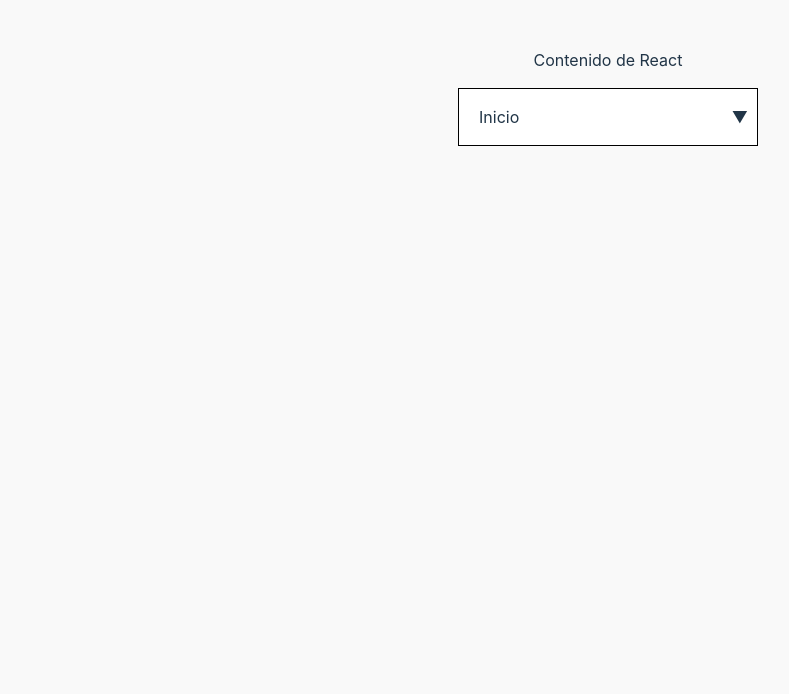
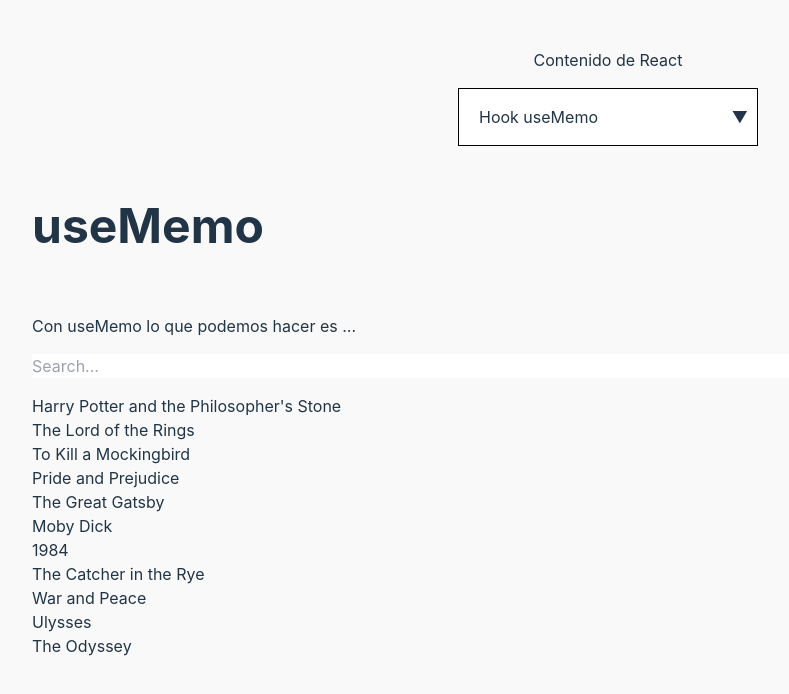
Before and after one commit to manuelsanchezweb/react-hooks-tricks, a React (Vite) app: page /use-memo in a window 1280 px wide. Shown: the top 694 px of the page, without its empty margins (32-821 px from the left). Built offline with nearby package versions, Linux system fonts and the light colour scheme.

Commit message:
Write a bit more 📢

```diff
--- a/src/App.tsx
+++ b/src/App.tsx
@@ -3,6 +3,8 @@ import PageUseState from './pages/use-state'
 import PageUseEffect from './pages/use-effect'
 import PageHome from './pages/home';
 import SelectMenu from './component/select-menu';
+import PageUseMemo from './pages/use-memo';
+import PageUseDebounced from './pages/custom-use-debounced';
 
 function App() {
 
@@ -13,6 +15,8 @@ function App() {
       <Route path="/" component={PageHome} />
       <Route path="/use-state" component={PageUseState} />
       <Route path="/use-effect" component={PageUseEffect} />
+      <Route path="/use-memo" component={PageUseMemo} />
+      <Route path="/use-debounced" component={PageUseDebounced} />
     </>
   )
 }
--- a/src/component/select-menu.tsx
+++ b/src/component/select-menu.tsx
@@ -1,26 +1,54 @@
-import React from 'react';
-import { useLocation } from 'wouter';
+import React from 'react'
+import { useLocation } from 'wouter'
 
 const SelectMenu = () => {
-    const [location, setLocation] = useLocation();
+  const [location, setLocation] = useLocation()
 
   const handleSelectChange = (event: React.ChangeEvent<HTMLSelectElement>) => {
-      setLocation(event.target.value);
-    };
+    setLocation(event.target.value)
+  }
 
+  const REACT_HOOKS = [
+    { value: '/use-state', label: 'Hook useState' },
+    { value: '/use-effect', label: 'Hook useEffect' },
+    { value: '/use-memo', label: 'Hook useMemo' },
+    // { value: '/use-callback', label: 'Hook useCallback' },
+    // { value: '/use-ref', label: 'Hook useRef' },
+  ]
+
+  const CUSTOM_HOOKS = [
+    // { value: '/use-input', label: 'Hook useInput' },
+    { value: '/use-debounced', label: 'Hook useDebounced' },
+  ]
 
   return (
     <div className="flex flex-col items-center gap-4 my-6">
       <label htmlFor="content">Contenido de React</label>
       <div className="select-wrapper">
-        <select className="border border-black px-2 py-4 max-w-[200px]" onChange={handleSelectChange} value={location} name='content'>
-          <option value="/">Inicio</option>
-          <option value="/use-state">Hook useState</option>
-          <option value="/use-effect">Hook useEffect</option>
+        <select
+          className="border border-black px-2 py-4 max-w-[200px]"
+          onChange={handleSelectChange}
+          value={location}
+          name="content"
+        >
+          <optgroup label="React Hooks">
+            {REACT_HOOKS.map((hook, index) => (
+              <option key={index} value={hook.value}>
+                {hook.label}
+              </option>
+            ))}
+          </optgroup>
+          <optgroup label="Custom Hooks">
+            {CUSTOM_HOOKS.map((hook, index) => (
+              <option key={index} value={hook.value}>
+                {hook.label}
+              </option>
+            ))}
+          </optgroup>
         </select>
       </div>
     </div>
-    );
-};
+  )
+}
 
-export default SelectMenu;
+export default SelectMenu
--- /dev/null
+++ b/src/pages/custom-use-debounced.tsx
@@ -0,0 +1,14 @@
+
+const PageUseDebounced = () => {
+
+
+    return (
+        <section className="flex flex-col gap-4 mb-12">
+            <h1 className="text-3xl md:text-5xl mb-12 font-bold">useBounced</h1>
+            <p>Por hacer :)</p>
+
+        </section>
+    );
+};
+
+export default PageUseDebounced;
--- a/src/pages/use-effect.tsx
+++ b/src/pages/use-effect.tsx
@@ -1,9 +1,41 @@
+import { useEffect, useState } from "react";
 
 const PageUseEffect = () => {
+
+    interface User {
+        name: string;
+        // Add any other properties from the API response
+    }
+
+    const [data, setData] = useState<User[] | null>(null);
+
+    useEffect(() => {
+        const fetchData = async () => {
+            try {
+                const response = await fetch("https://jsonplaceholder.typicode.com/users");
+                const result = await response.json();
+                setData(result);
+                console.log(result)
+            } catch (error) {
+                console.log(error);
+            }
+
+        };
+
+        fetchData();
+    }, []);
+
+
+
     return (
         <div>
-            Use Effect
+            <ul>
+                {data && data.map((user: any, index: number) => (
+                    <li key={index}>{user.name}</li>
+                ))}
+            </ul>
         </div>
+
     );
 };
 
--- /dev/null
+++ b/src/pages/use-memo.tsx
@@ -0,0 +1,48 @@
+import { useState, useMemo } from "react";
+
+const PageUseMemo = () => {
+    const [query, setQuery] = useState('');
+
+    const items = [
+        "Harry Potter and the Philosopher's Stone",
+        "The Lord of the Rings",
+        "To Kill a Mockingbird",
+        "Pride and Prejudice",
+        "The Great Gatsby",
+        "Moby Dick",
+        "1984",
+        "The Catcher in the Rye",
+        "War and Peace",
+        "Ulysses",
+        "The Odyssey",
+        // ... more items ...
+    ];
+
+    const handleChange = (event: React.ChangeEvent<HTMLInputElement>) => {
+        setQuery(event.target.value);
+    };
+
+    const filteredItems = useMemo(() => {
+        return items.filter(item =>
+            item.toLowerCase().includes(query.toLowerCase())
+        );
+    }, [items, query]);
+
+    return (
+        <section className="flex flex-col gap-4 mb-12">
+            <h1 className="text-3xl md:text-5xl mb-12 font-bold">useMemo</h1>
+            <p>
+            Con useMemo lo que podemos hacer es ...
+            </p>
+
+            <input type="text" value={query} onChange={handleChange} placeholder="Search..." />
+            <ul>
+                {filteredItems.map((item, index) => (
+                    <li key={index}>{item}</li>
+                ))}
+            </ul>
+        </section>
+    );
+};
+
+export default PageUseMemo;
```
Also changed, not shown: vercel.json. Lines whose indentation alone changed are shown as unchanged.
